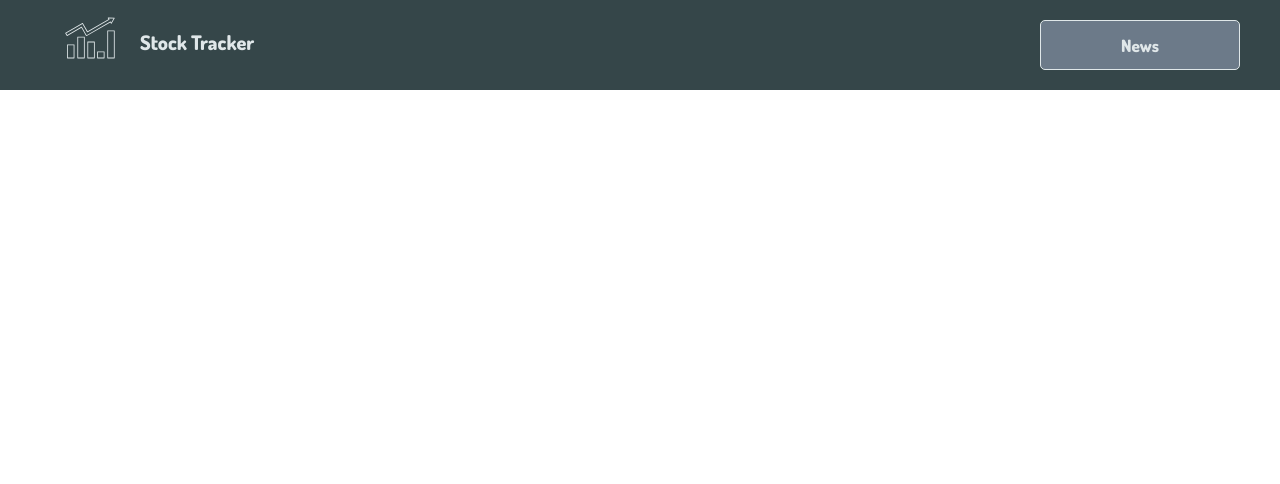
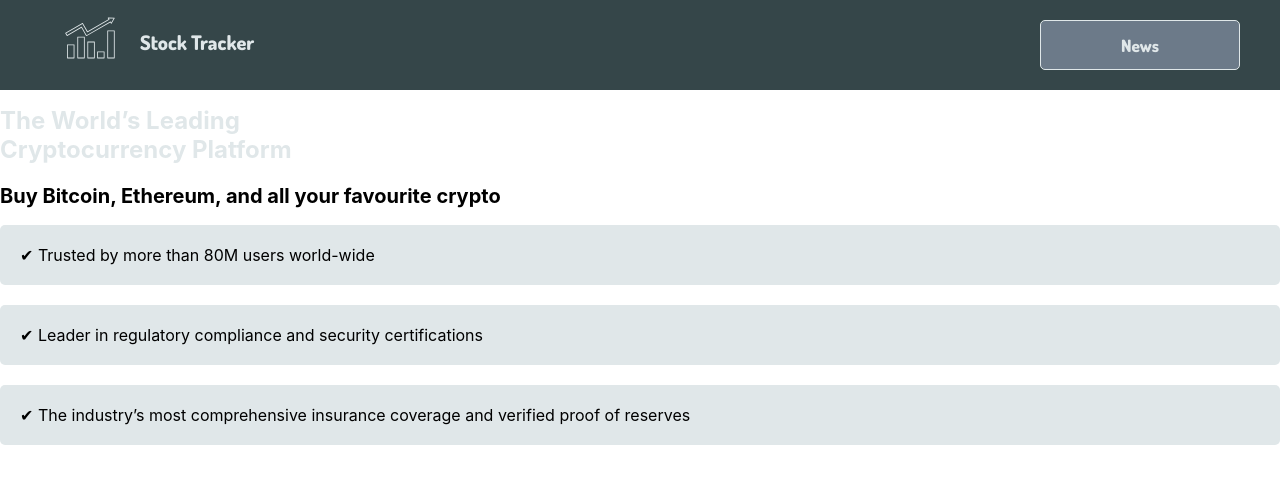
Before and after one commit to IoanCirja/Pentalog_Project, a React (Create React App) app in the folder stock-app/: page / in a window 1280 px wide. Shown: the top 484 px of the page. Built offline with nearby package versions, Linux system fonts and the light colour scheme.

Commit message:
Update App.js

```diff
--- a/stock-app/src/App.js
+++ b/stock-app/src/App.js
@@ -15,6 +15,7 @@ function App() {
 
 function Home() {
   return (
+    <div className="App">
       <div className="header">
         <div className="left">
           <img src="/stock-logo.svg" alt="Stock Tracker Logo" />
@@ -26,6 +27,21 @@ function Home() {
           </Link>
         </div>
       </div>
+
+      <main>
+        <h1 id="h1Main">The World’s Leading <br></br>
+          Cryptocurrency Platform</h1>
+
+        <h2 id="h2Main">Buy Bitcoin, Ethereum, and all your favourite crypto</h2>
+
+        <ul id="mainList">
+          <li>✔ Trusted by more than 80M users world-wide</li>
+          <li> ✔ Leader in regulatory compliance and security certifications</li>
+          <li> ✔ The industry’s most comprehensive insurance coverage and verified proof of reserves</li>
+        </ul>
+
+      </main>
+    </div>
   );
 }
 
```
Lines whose indentation alone changed are shown as unchanged.
